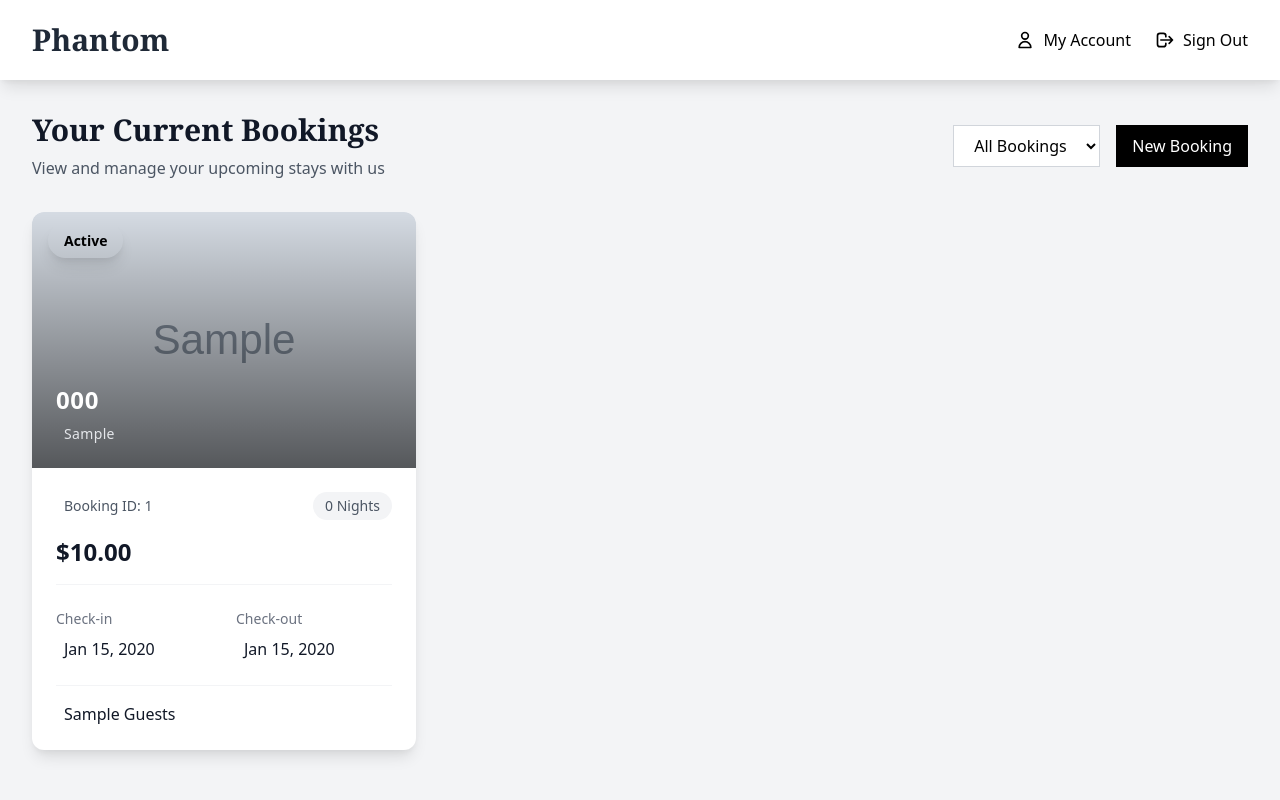
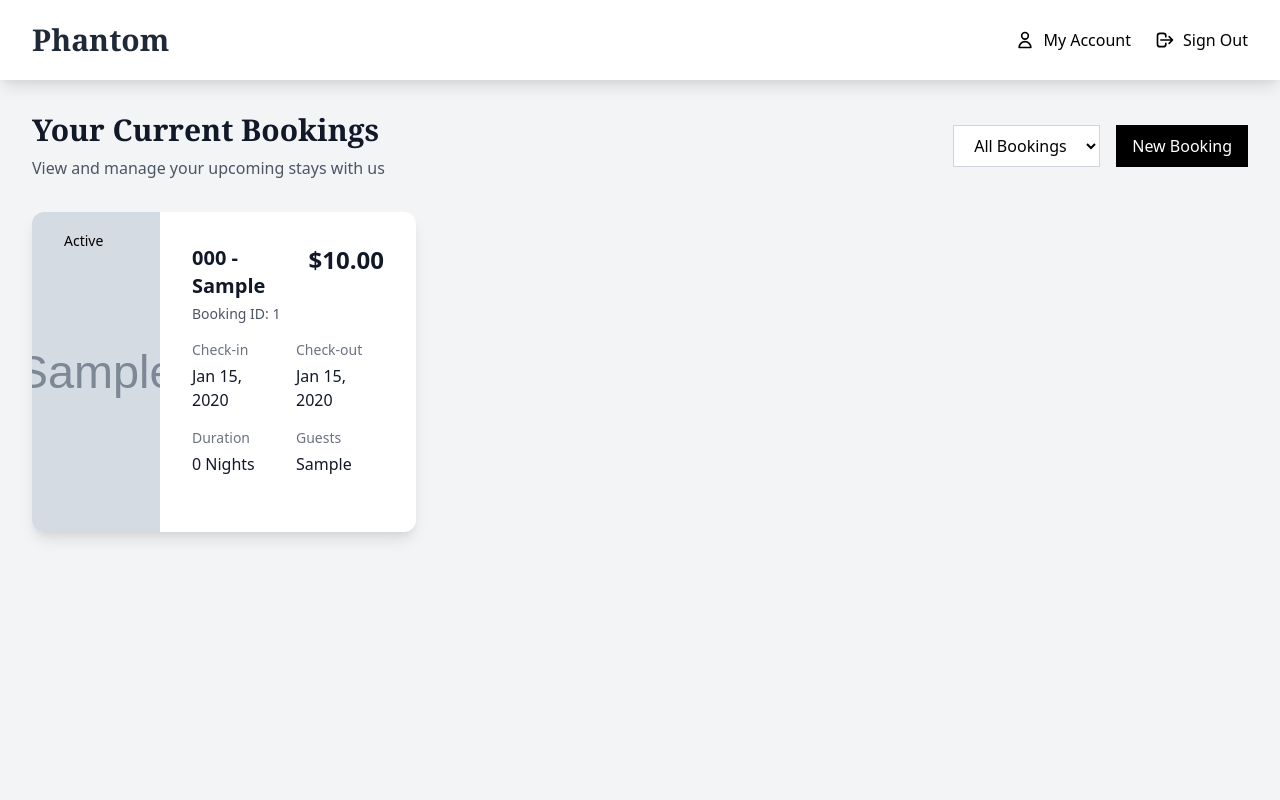
Before and after one commit to kelvin-ahiakpor/Phantom.Hotel.Booking, a PHP site: page /view/user/bookings.php in a window 1280 px wide. Run offline with PHP 8.4, Linux system fonts and the light colour scheme; the visitor is signed in with stand-in values (Sample User, id 1); tables that the repository leaves empty or names only in its code hold one stand-in row (values such as "Sample post"); grey boxes marked "Sample" are stand-in pictures.

Commit message:
getting ready to pull

```diff
--- a/assets/js/bookings.js
+++ b/assets/js/bookings.js
@@ -1,16 +1,3 @@
-import checkInternetConnection from '../../utils/checkInternetConnection.js';
-
-function handleOffline() {
-    alert("No internet connection. Redirecting to offline page...");
-    window.location.href = "../no_internet.html";
-}
-
-function handleOnline() {
-    console.log("Back online!");
-}
-
-checkInternetConnection(handleOffline, handleOnline);
-
 document.addEventListener("DOMContentLoaded", function () {
   const bookingsContainer = document.getElementById("bookings-container");
   const filterDropdown = document.querySelector("select");
@@ -51,138 +38,89 @@ document.addEventListener("DOMContentLoaded", function () {
 
   }
 
-  // Improved Booking card with status and action buttons
+  // Helper function to create a booking card
   function createBookingCard(booking) {
-    const statusClass = {
-      confirmed: "bg-green-100 text-green-800 border border-green-200",
-      pending: "bg-yellow-100 text-yellow-800 border border-yellow-200",
-      cancelled: "bg-red-100 text-red-800 border border-red-200"
-    }[booking.status] || "";
+    const statusClass =
+      booking.status === "confirmed"
+        ? "bg-green-100 text-green-800"
+        : booking.status === "pending"
+          ? "bg-yellow-100 text-yellow-800"
+          : booking.status === "cancelled"
+            ? "bg-red-100 text-red-800"
+            : "";
 
     const card = document.createElement("div");
-    card.className = "bg-white rounded-xl shadow-lg overflow-hidden transform transition duration-300 hover:shadow-2xl";
+    card.className =
+      "bg-white rounded-xl shadow-lg overflow-hidden transform transition duration-300 hover:shadow-2xl";
 
     card.innerHTML = `
-        <div class="relative">
-            <!-- Image Section with Enhanced Overlay -->
-            <div class="h-64 relative overflow-hidden group">
-                <img src="${booking.image_url}"
-                     alt="${booking.room_type}"
-                     class="h-full w-full object-cover transition-transform duration-500 group-hover:scale-110">
-
-                <!-- Multiple gradient overlays for better text readability -->
-                <div class="absolute inset-0 bg-gradient-to-t from-black via-black/50 to-transparent opacity-60"></div>
-                <div class="absolute inset-0 bg-gradient-to-b from-black/30 via-transparent to-transparent"></div>
-
-                <!-- Status Badge -->
-                <div class="absolute top-4 left-4 z-20">
-                    <span class="px-4 py-2 rounded-full text-sm font-semibold ${statusClass} shadow-lg backdrop-blur-sm">
+        <div class="flex flex-col lg:flex-row">
+            <div class="lg:w-1/3 relative">
+                <img src="${booking.image_url}" alt="${booking.room_type}" class="h-48 lg:h-full w-full object-cover">
+                <div class="absolute top-4 left-4">
+                    <span class="px-4 py-2 rounded-full text-sm font-medium ${statusClass}">
                         ${booking.status.charAt(0).toUpperCase() + booking.status.slice(1)}
                     </span>
                 </div>
-
-                <!-- Hotel Information with enhanced readability -->
-                <div class="absolute bottom-0 left-0 right-0 p-6 bg-gradient-to-t from-black/90 via-black/60 to-transparent">
-                    <div class="space-y-2">
-                        <h3 class="text-2xl font-bold text-white drop-shadow-md tracking-wide">
-                            ${booking.hotel_name}
-                        </h3>
-                        <div class="flex items-center space-x-2">
-                            <i class="fas fa-bed text-gray-300"></i>
-                            <p class="text-gray-200 text-sm font-medium tracking-wide">
-                                ${booking.room_type}
-                            </p>
-                        </div>
+            </div>
+            <div class="p-6 lg:p-8 lg:w-2/3">
+                <div class="flex justify-between items-start">
+                    <div>
+                        <h3 class="text-xl font-bold text-gray-900">${booking.hotel_name} - ${booking.room_type}</h3>
+                        <p class="text-sm text-gray-600 mt-1">Booking ID: ${booking.booking_id}</p>
+                    </div>
+                    <p class="text-2xl font-bold text-gray-900">$${parseFloat(booking.total_price).toFixed(2)}</p>
+                </div>
+                <div class="mt-4 grid grid-cols-2 gap-4">
+                    <div>
+                        <p class="text-sm font-medium text-gray-500">Check-in</p>
+                        <p class="mt-1 font-medium text-gray-900">${moment(booking.check_in_date).format("MMM D, YYYY")}</p>
+                    </div>
+                    <div>
+                        <p class="text-sm font-medium text-gray-500">Check-out</p>
+                        <p class="mt-1 font-medium text-gray-900">${moment(booking.check_out_date).format("MMM D, YYYY")}</p>
+                    </div>
+                    <div>
+                        <p class="text-sm font-medium text-gray-500">Duration</p>
+                        <p class="mt-1 font-medium text-gray-900">${moment(booking.check_out_date).diff(moment(booking.check_in_date), "days")} Nights</p>
+                    </div>
+                    <div>
+                        <p class="text-sm font-medium text-gray-500">Guests</p>
+                        <p class="mt-1 font-medium text-gray-900">${booking.guests}</p>
                     </div>
                 </div>
-            </div>
-
-            <!-- Content Section -->
-            <div class="p-6 space-y-6">
-                <!-- Booking Details -->
-                <div class="space-y-4">
-                    <div class="flex items-center justify-between">
-                        <div class="flex items-center space-x-2 text-gray-600">
-                            <i class="fas fa-bookmark text-gray-400"></i>
-                            <span class="text-sm">Booking ID: ${booking.booking_id}</span>
-                        </div>
-                        <span class="text-sm font-medium px-3 py-1 rounded-full bg-gray-100 text-gray-600">
-                            ${moment(booking.check_out_date).diff(moment(booking.check_in_date), "days")} Nights
-                        </span>
-                    </div>
-
-                    <div class="flex justify-between items-center pb-4 border-b border-gray-100">
-                        <span class="text-2xl font-bold text-gray-900">
-                            $${parseFloat(booking.total_price).toFixed(2)}
-                        </span>
-                    </div>
+                <div class="mt-6 flex justify-end space-x-4">
+                    ${booking.status === "confirmed" || booking.status === "pending"
+        ? `
+                            <button class="modify-btn border border-black px-4 py-2 text-sm font-medium text-black hover:bg-black hover:text-white transition duration-150"
+                                data-booking-id="${booking.booking_id}"
+                                data-check-in="${booking.check_in_date}"
+                                data-check-out="${booking.check_out_date}"
+                                data-guests="${booking.guests}">
+                                Modify
+                            </button>
+                            <button class="cancel-btn px-4 py-2 bg-black text-white hover:bg-zinc-600 transition duration-150" data-booking-id="${booking.booking_id}">
+                                Cancel
+                            </button>`
+        : ""
+      }
                 </div>
-
-                <!-- Dates and Guests -->
-                <div class="grid grid-cols-2 gap-6">
-                    <div class="space-y-2">
-                        <p class="text-sm font-medium text-gray-500">Check-in</p>
-                        <div class="flex items-center space-x-2">
-                            <i class="fas fa-calendar text-gray-400"></i>
-                            <p class="font-medium text-gray-900">
-                                ${moment(booking.check_in_date).format("MMM D, YYYY")}
-                            </p>
-                        </div>
-                    </div>
-
-                    <div class="space-y-2">
-                        <p class="text-sm font-medium text-gray-500">Check-out</p>
-                        <div class="flex items-center space-x-2">
-                            <i class="fas fa-calendar-check text-gray-400"></i>
-                            <p class="font-medium text-gray-900">
-                                ${moment(booking.check_out_date).format("MMM D, YYYY")}
-                            </p>
-                        </div>
-                    </div>
-
-                    <div class="col-span-2 flex items-center space-x-2 border-t pt-4 border-gray-100">
-                        <i class="fas fa-user-friends text-gray-400"></i>
-                        <p class="font-medium text-gray-900">${booking.guests} Guests</p>
-                    </div>
-                </div>
-
-                <!-- Action Buttons -->
-                ${booking.status === "confirmed" || booking.status === "pending" ? `
-                    <div class="flex justify-end space-x-4 pt-4 border-t border-gray-100">
-                        <button class="modify-btn px-6 py-2.5 border border-black text-sm font-medium text-black
-                                     hover:bg-black hover:text-white transition duration-300 rounded-lg"
-                            data-booking-id="${booking.booking_id}"
-                            data-check-in="${booking.check_in_date}"
-                            data-check-out="${booking.check_out_date}"
-                            data-guests="${booking.guests}">
-                            <i class="fas fa-edit mr-2"></i>Modify
-                        </button>
-                        <button class="cancel-btn px-6 py-2.5 bg-black text-white text-sm font-medium
-                                     hover:bg-zinc-800 transition duration-300 rounded-lg"
-                            data-booking-id="${booking.booking_id}">
-                            <i class="fas fa-times mr-2"></i>Cancel
-                        </button>
-                    </div>
-                ` : ''}
             </div>
         </div>
     `;
 
-    // Add event listeners for buttons
+    // Attach event listeners for Modify and Cancel buttons
     if (booking.status === "confirmed" || booking.status === "pending") {
-      const modifyBtn = card.querySelector(".modify-btn");
-      const cancelBtn = card.querySelector(".cancel-btn");
-
-      modifyBtn.addEventListener("click", (e) => {
+      card.querySelector(".modify-btn").addEventListener("click", (e) => {
+        const button = e.target;
         openModifyModal(
-          e.target.dataset.bookingId,
-          e.target.dataset.checkIn,
-          e.target.dataset.checkOut,
-          e.target.dataset.guests
+          button.dataset.bookingId,
+          button.dataset.checkIn,
+          button.dataset.checkOut,
+          button.dataset.guests
         );
       });
-
-      cancelBtn.addEventListener("click", () => {
+      card.querySelector(".cancel-btn").addEventListener("click", () => {
         openCancelModal(booking.booking_id);
       });
     }
@@ -234,6 +172,7 @@ document.addEventListener("DOMContentLoaded", function () {
       const newCheckIn = document.getElementById("newCheckIn").value;
       const newCheckOut = document.getElementById("newCheckOut").value;
       const newGuests = document.getElementById("newGuests").value;
+      const duration = (newCheckOut - newCheckIn) / (1000 * 3600 * 24);
       const errors = [];
       let isValid = true;
 
@@ -250,6 +189,11 @@ document.addEventListener("DOMContentLoaded", function () {
       if (newCheckOut <= newCheckIn) {
         isValid = false;
         errors.push("Check-out date must be after the check-in date.");
+      }
+
+      if (duration < 2) {
+        isValid = false;
+        errors.push("Booking must be at least 2 nights.");
       }
 
       if (!isValid) {
```
Also changed, not shown: actions/modifyBooking.php (+9 -0 lines), actions/submitBooking.php (+8 -0 lines), assets/js/login.js (line endings or trailing spaces).
